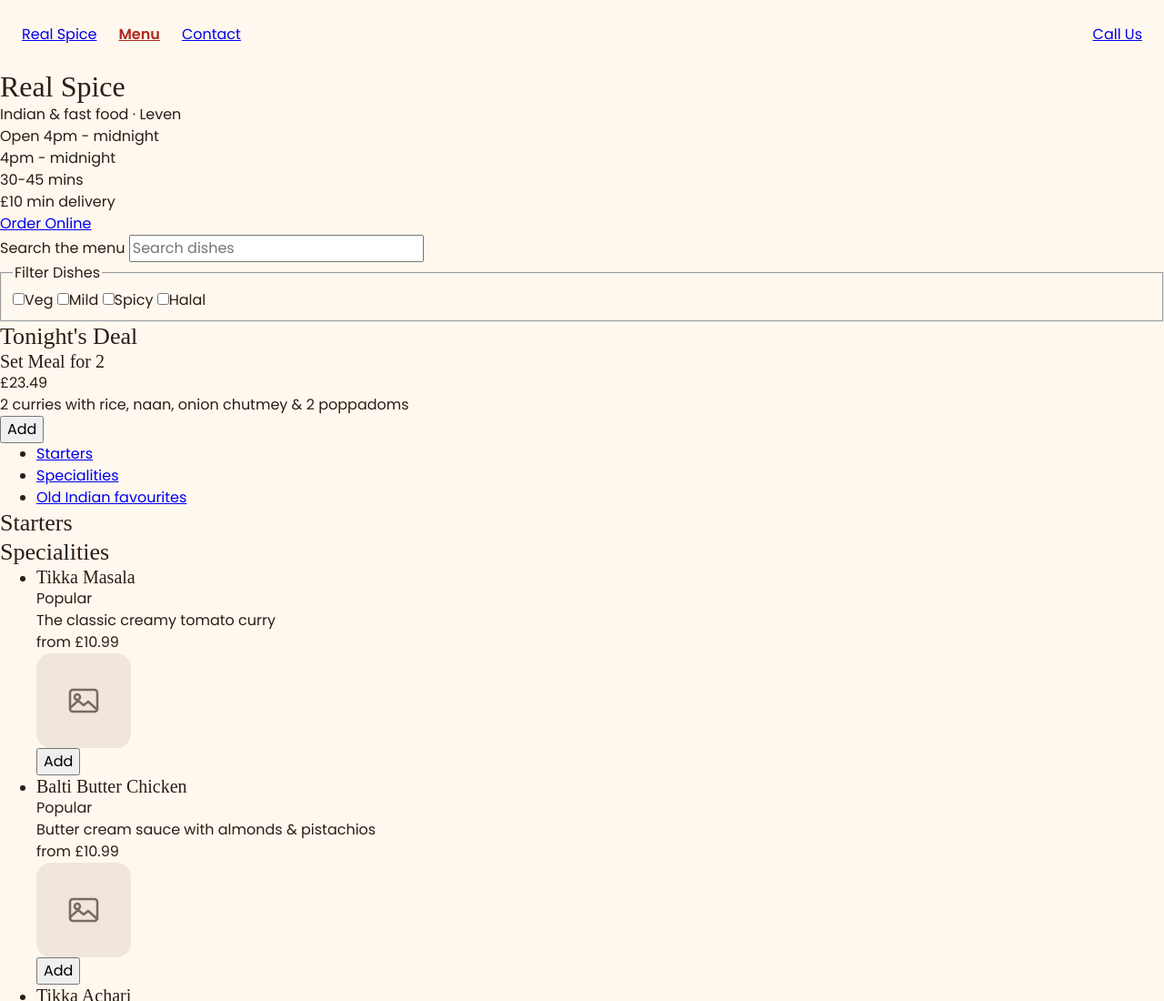
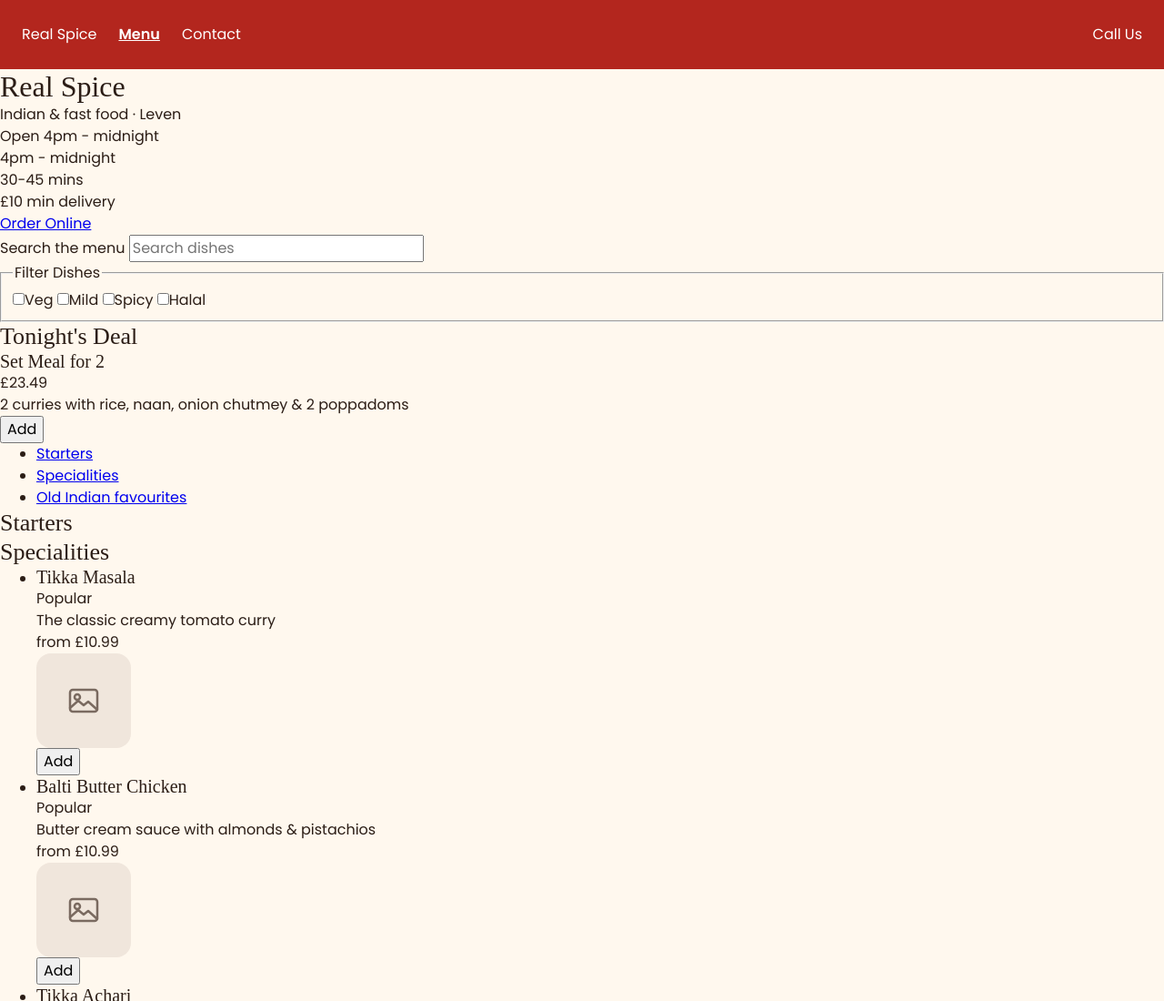
Before and after one commit to Jack-Fox01/real-spice, a plain HTML site: page index.html in a window 1280 px wide. Shown: the top 1100 px of the page at 91% size. Drawn offline with Linux system fonts and the light colour scheme; a web font is replaced by a local one.

Commit message:
Make the top bar sticky (#30)
The header sticks to the top with a brand-red background and sits above page content. Links are white on red, the current page is bold and underlined, and the focus ring is gold. Jump-link targets get scroll-margin-top so headings land below the bar.

```diff
--- a/css/styles.css
+++ b/css/styles.css
@@ -80,6 +80,7 @@ h3 {
     --radius-pill: 999px;
     --card-shadow: 0 4px 16px rgba(51, 26, 13, 0.06);
     --tap-target: 2.75rem;
+    --header-height: calc(var(--tap-target) + var(--page-padding) * 2); /* top bar: link height plus padding top and bottom */
     --page-padding: var(--space-4);
     --max-width: 72rem;
 }
@@ -118,6 +119,10 @@ header {
     justify-content: space-between;
     align-items: center;
     padding: var(--page-padding);
+    position: sticky;
+    top: 0;
+    background-color: var(--brand-primary);
+    z-index: 1;
 }
 
 nav[aria-label="site"] {
@@ -138,14 +143,22 @@ header a {
     align-items: center;
     min-height: var(--tap-target);
     padding-inline: var(--space-2);
+    color: var(--text-on-brand);
+    text-decoration: none;
 }
 
+/* only the current page is underlined and bold */
 header a[aria-current="page"] {
-    color: var(--brand-primary);
     font-weight: var(--font-weight-bold);
+    text-decoration: underline;
 }
 
 header a:focus-visible {
-    outline: 3px solid var(--brand-primary-dark);
+    outline: 3px solid var(--brand-accent);
     outline-offset: 3px;
 }
+
+/* jump links land below the sticky top bar, not behind it */
+[id] {
+    scroll-margin-top: var(--header-height);
+}
```
